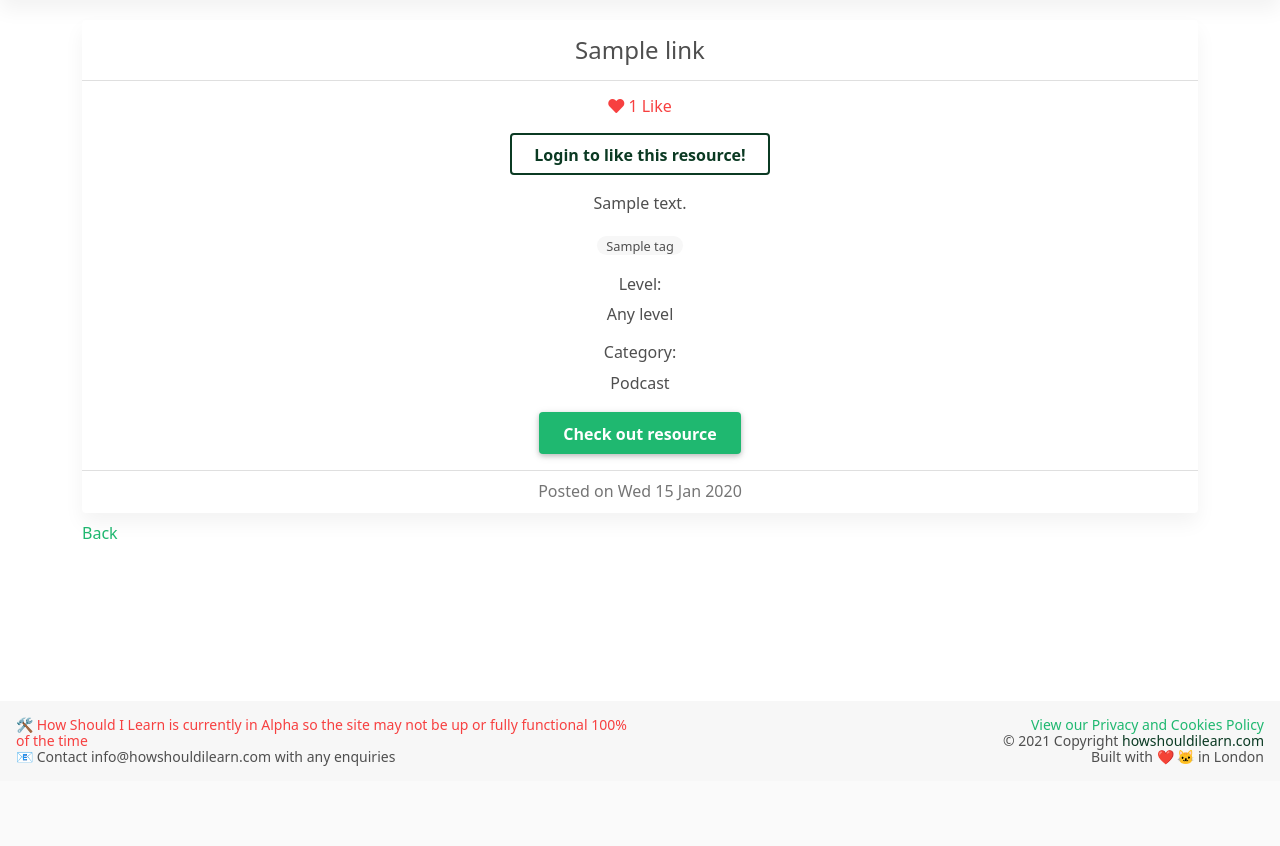
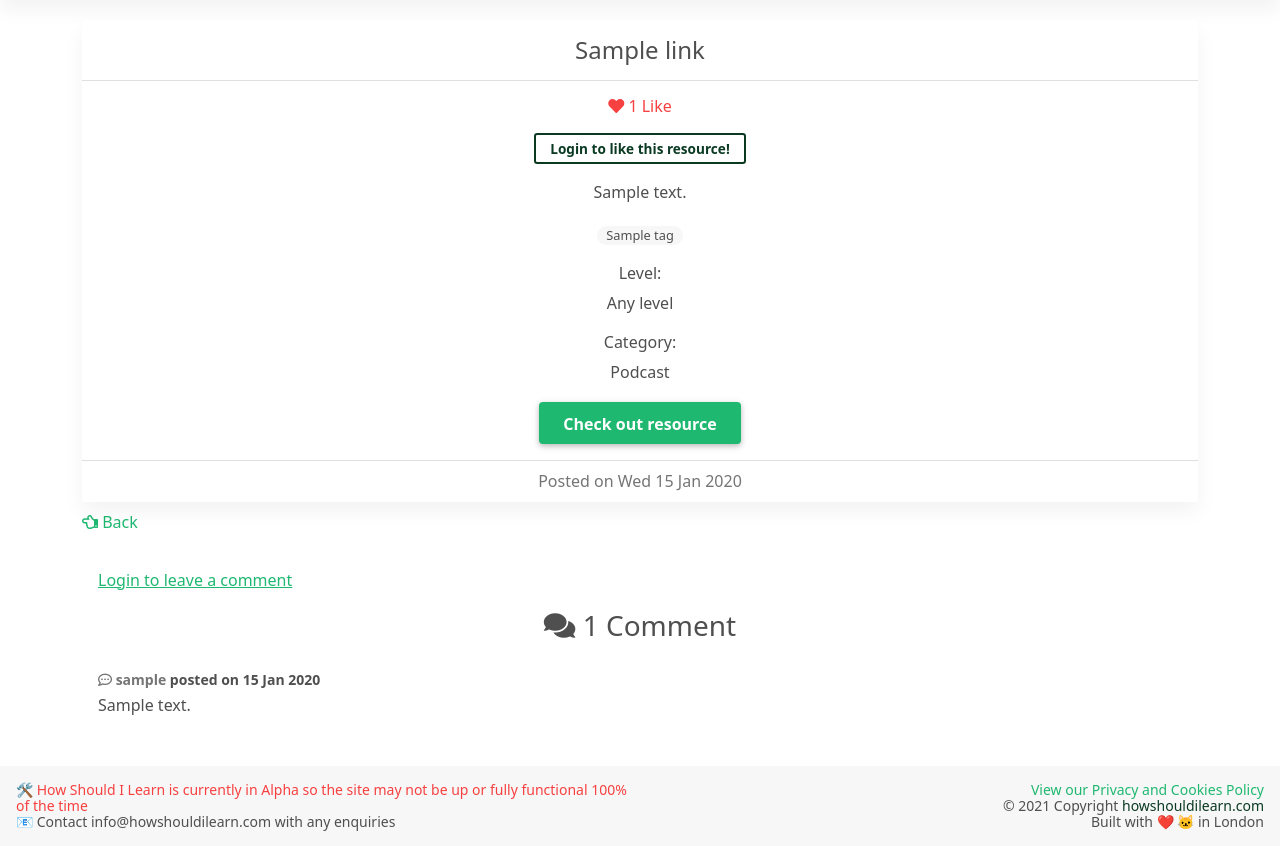
Before and after one commit to nrimsky/livlearn-v0, a Django app: page /1/ in a window 1280 px wide. Shown: the part 59-905 px from the top of the page. Before the commit the page ends 825 px from the top, so only its background shows below. Run offline with Django 3.2, Linux system fonts and the light colour scheme; tables that the repository leaves empty hold one stand-in row (values such as "Sample post").

Commit message:
comment system

```diff
--- a/links/models.py
+++ b/links/models.py
@@ -1,6 +1,7 @@
 from django.db import models
 from django.conf import settings
 from django.db.models import Count
+from django.contrib.auth.models import User
 
 
 class LinkQuerySet(models.QuerySet):
@@ -89,3 +90,16 @@ class Tag(models.Model):
 
     def __str__(self):
         return self.name
+
+
+class Comment(models.Model):
+    link = models.ForeignKey(Link, on_delete=models.CASCADE, related_name='comments')
+    user = models.ForeignKey(User, on_delete=models.CASCADE, related_name='comments')
+    created_on = models.DateTimeField(auto_now_add=True)
+    body = models.TextField(max_length=500)
+
+    class Meta:
+        ordering = ['-created_on']
+
+    def __str__(self):
+        return 'Comment in {} by {}'.format(self.link.name, self.user.username)
--- a/links/templates/links/link_detail.html
+++ b/links/templates/links/link_detail.html
@@ -4,12 +4,13 @@
     <div class="card text-center info-card">
         <h1 class="card-header h4 py-3">{{ object.name }}</h1>
         <div class="card-body">
-            <p class="text-danger h6" id="num-likes"><i class="fas fa-heart"></i> {{ object.number_of_likes }} Like{{ object.number_of_likes|pluralize }}</p>
+            <p class="text-danger h6" id="num-likes"><i class="fas fa-heart"></i> {{ object.number_of_likes }}
+                Like{{ object.number_of_likes|pluralize }}</p>
             <div class="mt-3">
                 {% if user.is_authenticated %}
                     <form id="like-form">
                         {% csrf_token %}
-                        <input name="like_id" value="{{ object.id }}" type="hidden">
+                        <input name="link_id" value="{{ object.id }}" type="hidden">
                         {% if post_is_liked %}
                             <button type="submit" id="like-button" class="btn btn-outline-dark btn-sm">Unlike <i
                                     class="fas fa-heart-broken"></i></button>
@@ -20,7 +21,7 @@
                         {% endif %}
                     </form>
                 {% else %}
-                    <a class="btn btn-outline-info" href="{% url 'account_login' %}?next={{ request.path }}">Login to
+                    <a class="btn btn-outline-info btn-sm" href="{% url 'account_login' %}?next={{ request.path }}">Login to
                         like this resource!</a><br>
                 {% endif %}
             </div>
@@ -34,24 +35,59 @@
             <p class="card-text">{{ object.get_level_display }}</p>
             <p class="card-text h6">Category:</p>
             <p class="card-text">{{ object.get_type_display }}</p>
-            <a href="{{ object.url }}" target="_blank" class="btn btn-primary">Check out resource</a>
+            <a href="{{ object.url }}" target="_blank" class="btn btn-primary d-block d-sm-inline-block">Check out resource</a>
         </div>
         <div class="card-footer text-muted">Posted on {{ object.created_at|date:"D d M Y" }}</div>
     </div>
+    <p class="info-card mt-2"><a href="{{ saved_back_url }}"><i class="far fa-hand-point-left"></i> Back</a></p>
 
-    <p class="info-card mt-2"><a href="{{ saved_back_url }}">Back</a></p>
+
+
+    <div class="p-3" id="leave-a-comment">
+        {% if user.is_authenticated %}
+            <form id="comment-form">
+                {% csrf_token %}
+                <input name="link_id" value="{{ object.id }}" type="hidden">
+                <div class="form-outline mb-4">
+                    <textarea class="form-control" id="body" rows="4" name="body"></textarea>
+                    <label class="form-label" for="body">Leave a comment...</label>
+                </div>
+                <button type="submit" class="btn btn-outline-primary btn-sm">Post Comment</button>
+            </form>
+        {% else %}
+            <a href="{% url 'account_login' %}?next={{ request.path }}" class="text-decoration-underline">Login to leave
+                a comment</a><br>
+        {% endif %}
+    </div>
+
+
+
+
+    {% if object.comments.all.count > 0 %}
+        <h1 class="h3 text-center" id="num-comments"><i class="fas fa-comments"></i> {{ object.comments.all.count }}
+            Comment{{ object.comments.all.count|pluralize }}</h1>
+        <div class="p-3" id="comment-section">
+            {% for comment in object.comments.all %}
+                <div class="mb-3">
+                    <small><b><span class="text-muted"><i class="far fa-comment-dots"></i> {{ comment.user.username }}</span> posted
+                        on {{ comment.created_on|date:"d M Y" }}</b></small>
+                    <p>{{ comment.body }}</p>
+                </div>
+            {% endfor %}
+        </div>
+    {% else %}
+        <h1 class="h3 text-center" id="num-comments"><i class="fas fa-comment-slash"></i> No comments yet</h1>
+        <div class="p-3" id="comment-section">
+        </div>
+    {% endif %}
+
 {% endblock content %}
 
 
 
 {% block javascript %}
     <script>
-        /*
-            https://www.pluralsight.com/guides/work-with-ajax-django
-            On submitting the form, send the POST ajax
-            request to server and after successful submission
-            update the number of likes.
-        */
+
         $("#like-form").submit(function (e) {
             // preventing from page reload and default actions
             e.preventDefault();
@@ -70,12 +106,33 @@
                     } else {
                         $("#like-button").html('Like <i class="fas fa-heart"></i>').prop('class', 'btn btn-outline-danger btn-sm').blur();
                     }
-                    $("#num-likes").html('<i class="fas fa-heart"></i> '+num_likes+' Likes');
+                    $("#num-likes").html('<i class="fas fa-heart"></i> ' + num_likes + ((num_likes > 1) ? ' Likes' : ' Like'));
                 },
                 error: function (response) {
                     console.log("Error liking link");
                 }
             })
-        })
+        });
+
+        $("#comment-form").submit(function (e) {
+            e.preventDefault();
+            const serializedData = $(this).serialize();
+            $.ajax({
+                type: 'POST',
+                url: "{% url 'links:post_comment' %}",
+                data: serializedData,
+                success: function (response) {
+                    const poster_username = response["username"];
+                    const body = response["posted_body"];
+                    const num_comments = response["num_comments"];
+                    $("#comment-section").prepend('<div class="mb-3"><small><b><span class="text-muted"><i class="far fa-comment-dots"></i> ' + poster_username + '</span> posted Just Now</b></small> <p>' + body + '</p></div>')
+                    $("#comment-form")[0].reset();
+                    $("#num-comments").html('<i class="fas fa-comments"></i> '+num_comments + ((num_comments > 1) ? ' Comments' : ' Comment'));
+                },
+                error: function (response) {
+                    console.log("Error posting comment");
+                }
+            })
+        });
     </script>
 {% endblock javascript %}
--- a/links/urls.py
+++ b/links/urls.py
@@ -9,4 +9,5 @@ urlpatterns = [
     path('suggest/', views.suggest, name='suggest'),
     path('<int:pk>/', views.LinkDetailView.as_view(), name='detail'),
     path('post/ajax/like', views.postLike, name='post_like'),
+    path('post/ajax/comment', views.postComment, name='post_comment'),
 ]
--- a/links/views.py
+++ b/links/views.py
@@ -1,5 +1,5 @@
 from django.shortcuts import get_object_or_404, render
-from .models import Link, Tag
+from .models import Link, Tag, Comment
 from django.http import HttpResponseRedirect
 from django.urls import reverse
 from django.views.generic.detail import DetailView
@@ -63,7 +63,7 @@ def postLike(request):
     # request should be ajax and method should be POST.
     if request.is_ajax and request.method == "POST":
         # get the form data
-        link = Link.objects.get(id=request.POST.get('like_id'))
+        link = Link.objects.get(id=request.POST.get('link_id'))
         if link:
             if link.likes.filter(id=request.user.id).exists():
                 link.likes.remove(request.user)
@@ -71,6 +71,20 @@ def postLike(request):
             else:
                 link.likes.add(request.user)
                 return JsonResponse({"post_is_liked": True, "num_likes": link.likes.count()}, status=200)
+
+
+def postComment(request):
+    if request.is_ajax and request.method == "POST":
+        if request.user.is_authenticated:
+            body = request.POST.get('body')
+            link = Link.objects.get(id=request.POST.get('link_id'))
+            if link:
+                comment = Comment(user=request.user, link=link, body=body)
+                comment.save()
+                return JsonResponse({"posted_body": str(body), "username": str(request.user.username), "num_comments": link.comments.all().count()}, status=200)
+        else:
+            return HttpResponseRedirect(reverse('authapp:login'))
+
 
 
 def suggest(request):
```
Also changed, not shown: links/admin.py (+7 -1 lines), links/migrations/0003_comment.py (added), links/migrations/0004_auto_20210328_1248.py (added), links/migrations/0005_auto_20210328_1704.py (added).
